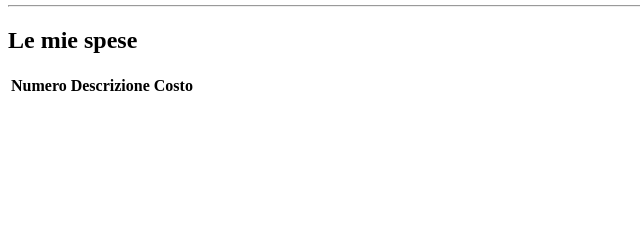
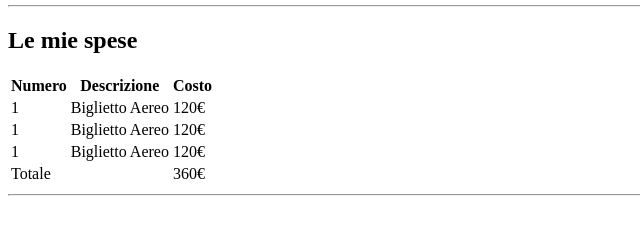
Before and after one commit to Stefan3l/html-london-trip, a plain HTML site: page index.html in a window 1280 px wide. Shown: the part 101-336 px from the top of the page, without its empty margins (0-640 px from the left). Drawn offline with Linux system fonts and the light colour scheme.

Commit message:
dati table first section

```diff
--- a/index.html
+++ b/index.html
@@ -25,8 +25,30 @@
                 <th>Descrizione</th>
                 <th>Costo</th>
             </tr>
+            <tr>
+                <td>1</td>
+                <td>Biglietto Aereo</td>
+                <td>120€</td>
+            </tr>
+            <tr>
+                <td>1</td>
+                <td>Biglietto Aereo</td>
+                <td>120€</td>
+            </tr>
+            <tr>
+                <td>1</td>
+                <td>Biglietto Aereo</td>
+                <td>120€</td>
+            </tr>
+            <tr>
+                <td>Totale</td>
+                <td>&nbsp</td>
+                <td>360€</td>
+            </tr>
         </table>
-     </section>
+    </section>
+    <!-- /Section spese -->
+    <hr>
 
     </main>
 
```
